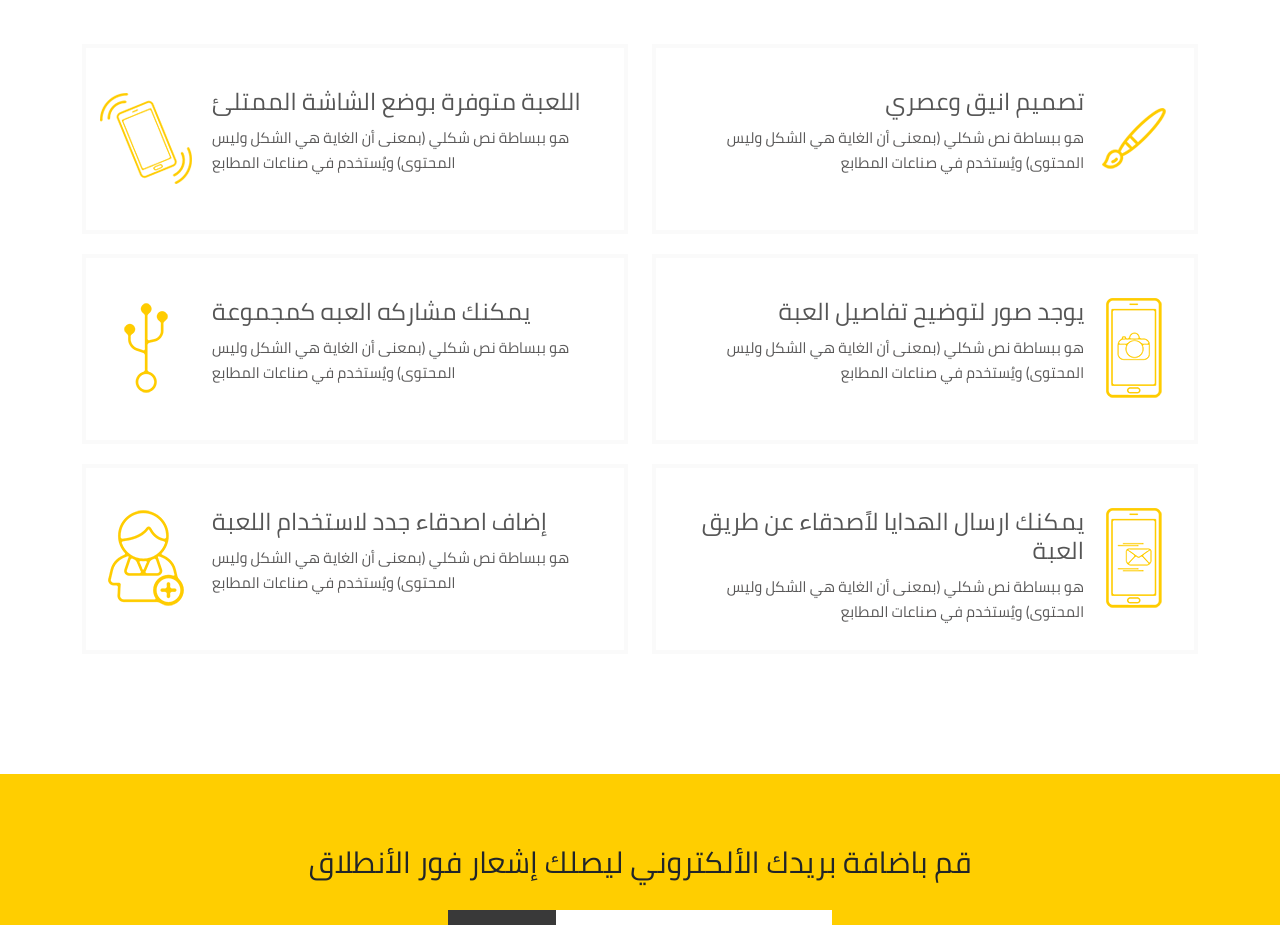
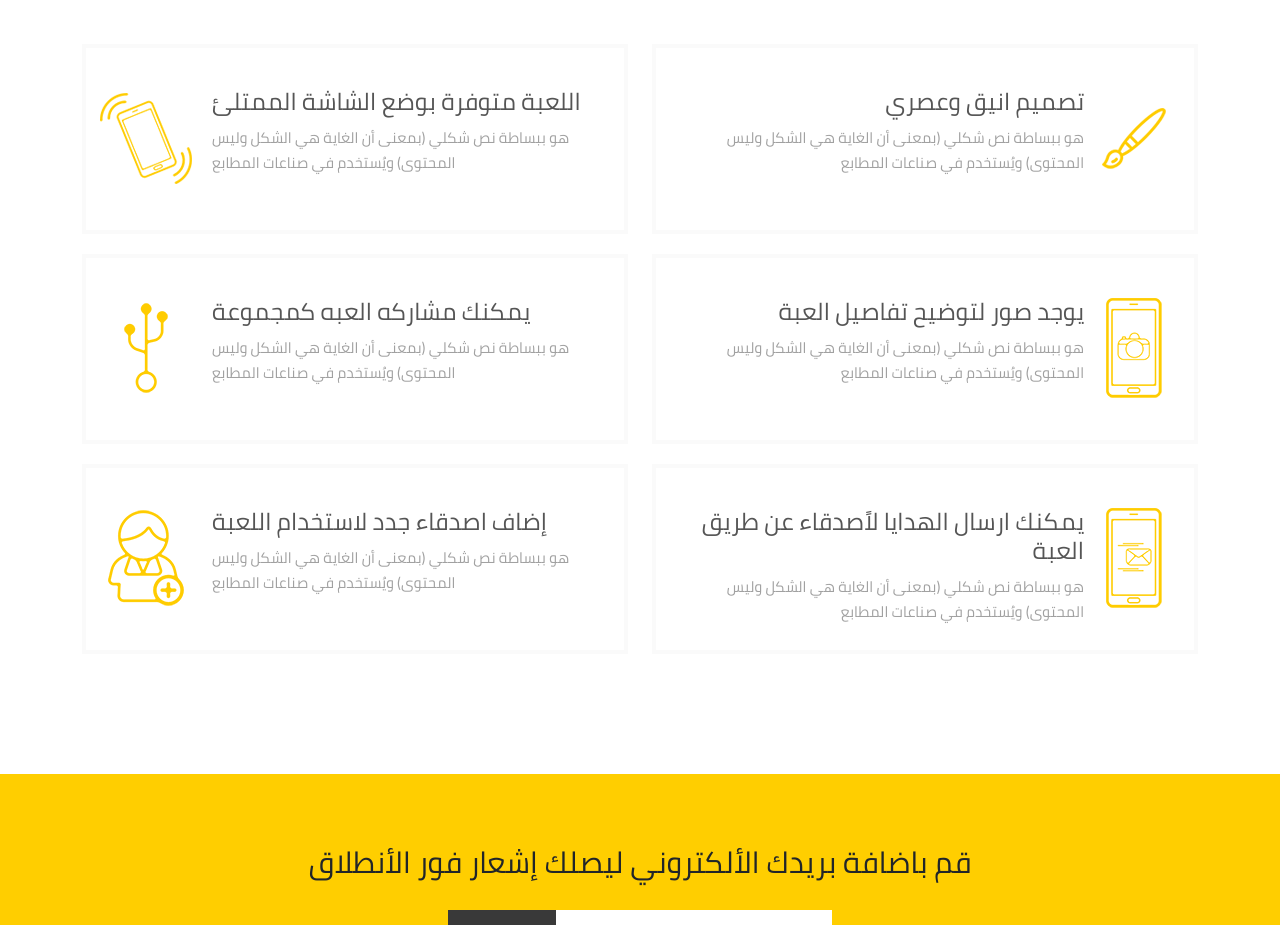
Before and after one commit to deifmo21/Comming-Soon, a plain HTML site: page index.html in a window 1280 px wide. Shown: the part 1060-1985 px from the top of the page. Drawn offline with Linux system fonts and the light colour scheme.

Commit message:
Update style.css

```diff
--- a/css/style.css
+++ b/css/style.css
@@ -104,7 +104,7 @@ section.features .row .d-flex h4{
     font-size: 24px;
 }
 section.features .row .d-flex p{
-    color: #313030ce;
+    color: #a1a1a1;
     font-size: 15px;
     line-height: 25px;
 }
```
